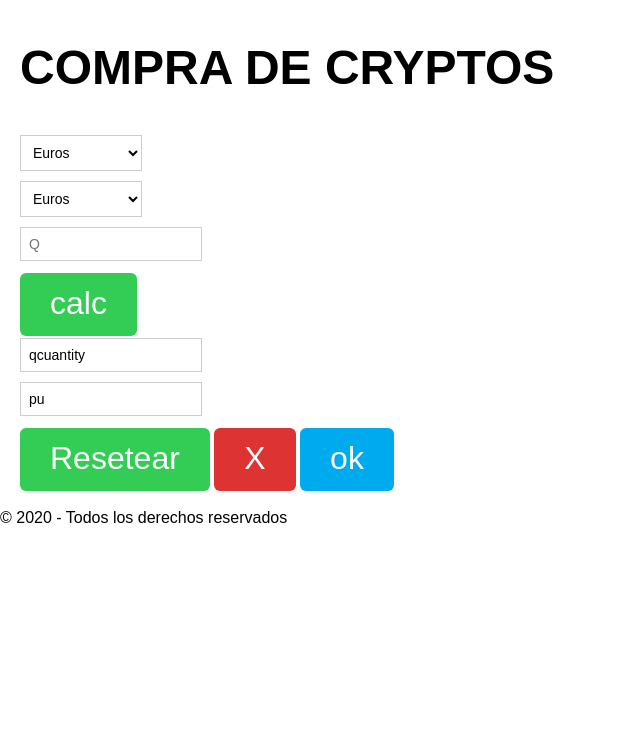
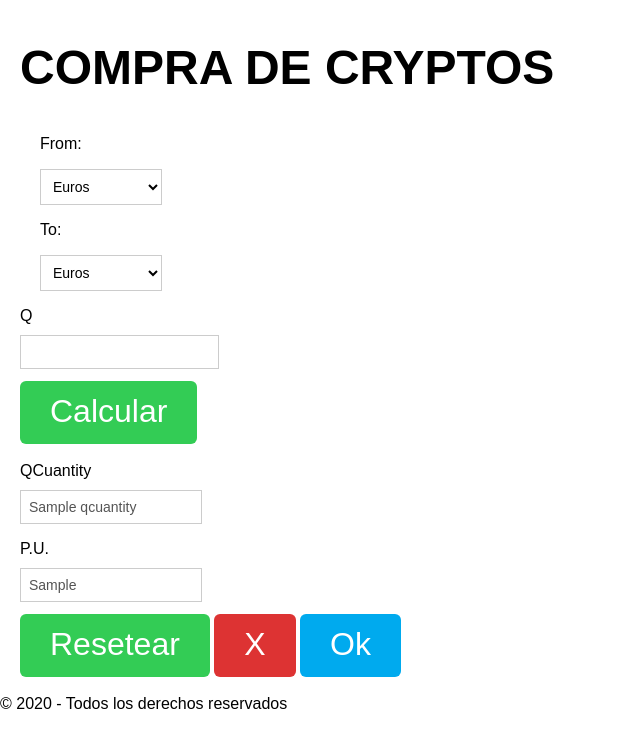
Before and after one commit to eldeivich/proyecto_flask, a Flask app: template cryptoapp/templates/purchase.html in a window 1280 px wide. Shown: the part 36-784 px from the top of the page, without its empty margins (0-640 px from the left). Run offline with Flask 2, Linux system fonts and the light colour scheme; tables that the repository leaves empty hold one stand-in row (values such as "Sample post"); the template is opened without the code that fills it: values that come from a table or form of the project are taken from there, most other values are stand-ins (such as "Sample title", 1, 10 or a date in 2020); parts of the project's set-up code (start-up, migrations or seed data) failed here and were passed over.

Commit message:
En botón calcular informa de cantidad y precio unitario, queda pendiente entre otras cosas grabar en base de datos con ok

```diff
--- /dev/null
+++ b/config_template.py
@@ -0,0 +1 @@
+SECRET_KEY=b'<aquí tu clave>'
--- a/cryptoapp/__init__.py
+++ b/cryptoapp/__init__.py
@@ -1,5 +1,7 @@
 from flask import Flask
 
-app = Flask(__name__)
+app = Flask(__name__, instance_relative_config=True)
 
 from cryptoapp import routes
+
+app.config.from_object('config')
--- /dev/null
+++ b/cryptoapp/forms.py
@@ -0,0 +1,17 @@
+from flask_wtf import FlaskForm
+from wtforms import StringField, DateField, SubmitField, HiddenField, SelectField, IntegerField
+from wtforms.validators import DataRequired, ValidationError
+from wtforms.widgets import Select
+
+def error_cuantia(form, field):
+    if form.cuantia.errors:
+        raise ValidationError('Este campo debe ir rellenado con números.')
+
+class CryptoForm(FlaskForm):
+    desde = SelectField('From', validators=[DataRequired()], choices=[('EUR', 'Euros'), ('BTC', 'Bitcoin'), ('LTC', 'Litecoin'), ('XRP', 'XRP'), ('XLM', 'Stellar'), ('USDT', 'Tether'), ('ETH', 'Ethereum'), ('EOS', 'EOS'), ('BCH', 'Bitcoin Cash'), ('BNB', 'Binance Coin'), ('TRX', 'Tron'), ('ADA', 'Cardano'), ('BSV', 'Bitcoin SV')])
+    convertir_a = SelectField('To', validators=[DataRequired()], choices=[('EUR', 'Euros'), ('BTC', 'Bitcoin'), ('LTC', 'Litecoin'), ('XRP', 'XRP'), ('XLM', 'Stellar'), ('USDT', 'Tether'), ('ETH', 'Ethereum'), ('EOS', 'EOS'), ('BCH', 'Bitcoin Cash'), ('BNB', 'Binance Coin'), ('TRX', 'Tron'), ('ADA', 'Cardano'), ('BSV', 'Bitcoin SV')])
+    cuantia = IntegerField('Q', validators=[DataRequired(), error_cuantia])
+
+    calc = SubmitField('Calcular')
+
+    ok = SubmitField('Ok')
--- a/cryptoapp/static/styles.css
+++ b/cryptoapp/static/styles.css
@@ -8,3 +8,8 @@
 a {
     text-decoration: none;
 }
+
+.field-error {
+    color: red;
+    font-size: 0.8em;
+}
--- a/cryptoapp/templates/purchase.html
+++ b/cryptoapp/templates/purchase.html
@@ -10,42 +10,55 @@
     </nav>
     <h1>COMPRA DE CRYPTOS</h1>
     <form action="/purchase" method="POST">
-        <select name="from" id="1" placeholder="From">
-            <option value="EUR">Euros</option>
-            <option value="BTC">Bitcoin</option>
-            <option value="LTC">Litecoin</option>
-            <option value="XRP">XRP</option>
-            <option value="XLM">Stellar</option>
-            <option value="USDT">Tether</option>
-            <option value="ETH">Ethereum</option>
-            <option value="EOS">EOS</option>
-            <option value="BCH">Bitcoin Cash</option>
-            <option value="BNB">Binance Coin</option>
-            <option value="TRX">Tron</option>
-            <option value="ADA">Cardano</option>
-            <option value="BSV">Bitcoin SV</option>
-        </select>
-        <select name="to" id="2" placeholder="To">
-            <option value="EUR">Euros</option>
-            <option value="BTC">Bitcoin</option>
-            <option value="LTC">Litecoin</option>
-            <option value="XRP">XRP</option>
-            <option value="XLM">Stellar</option>
-            <option value="USDT">Tether</option>
-            <option value="ETH">Ethereum</option>
-            <option value="EOS">EOS</option>
-            <option value="BCH">Bitcoin Cash</option>
-            <option value="BNB">Binance Coin</option>
-            <option value="TRX">Tron</option>
-            <option value="ADA">Cardano</option>
-            <option value="BSV">Bitcoin SV</option>
-        </select>
-        <input type="text" name="q" placeholder="Q">
-        <input class="btn btn-b" type="submit" value="calc">
-        <input type="text" value="qcuantity" placeholder="Q" readonly>
-        <input type="text" value="pu" placeholder="P.U." readonly>
+        {{ form.hidden_tag() }}
+    <div class="container">
+        <div class="c5">
+            <p>From:</p>
+            {{ form.desde() }}
+            {% if form.desde.errors %}
+                {% for error in form.desde.errors %}
+                    <p class="field-error">{{ error }}</p>
+                {% endfor %}
+            {% endif %}
+        </div>
+        <div class="c5">
+            <p>To:</p>
+            {{ form.convertir_a() }}
+            {% if form.convertir_a.errors %}
+                {% for error in form.convertir_a.errors %}
+                    <p class="field-error">{{ error }}</p>
+                {% endfor %}
+            {% endif %}
+        </div>
+    </div>
+        <p>Q</p>
+        {{ form.cuantia() }}
+        {% if form.cuantia.errors %}
+            {% for error in form.cuantia.errors %}
+                <p class="field-error">{{ error }}</p>
+            {% endfor %}
+        {% endif %}
+        {{ form.calc(class="btn btn-b") }}
+        <p>QCuantity</p>
+        {% if qcuantity %}
+            <input type="text" name="qcuantity" id="qcuantity" value="{{qcuantity}}" disabled>
+        {% else %}
+            <input type="text" name="qcuantity" id="qcuantity" value="" disabled>
+        {% endif %}
+        <p>P.U.</p>
+        {% if qcuantity_unitario %}
+            <input type="text" name="qcuantity_unitario" id="qcuantity_unitario" value="{{qcuantity_unitario}}" disabled>
+        {% else %}
+            <input type="text" name="qcuantity_unitario" id="qcuantity_unitario" value="" disabled>
+        {% endif %}
         <a class="btn btn-b" href="">Resetear</a>
         <a class="btn btn-c" href="/">X</a>
-        <input class="btn btn-a" type="submit" value="ok" placeholder="V">
+        {% if not qcuantity %}
+            {{ form.ok(class="btn btn-a", disabled=True) }}
+        {% else %}
+            {{ form.ok(class="btn btn-a") }}
+        {% endif %}
+
+        <!--<input class="btn btn-a" type="submit" value="ok" placeholder="V">-->
     </form>
 {% endblock %}
```
Also changed, not shown: cryptoapp/routes.py (+40 -32 lines), requirements.txt (+8 -0 lines), readme.md.
